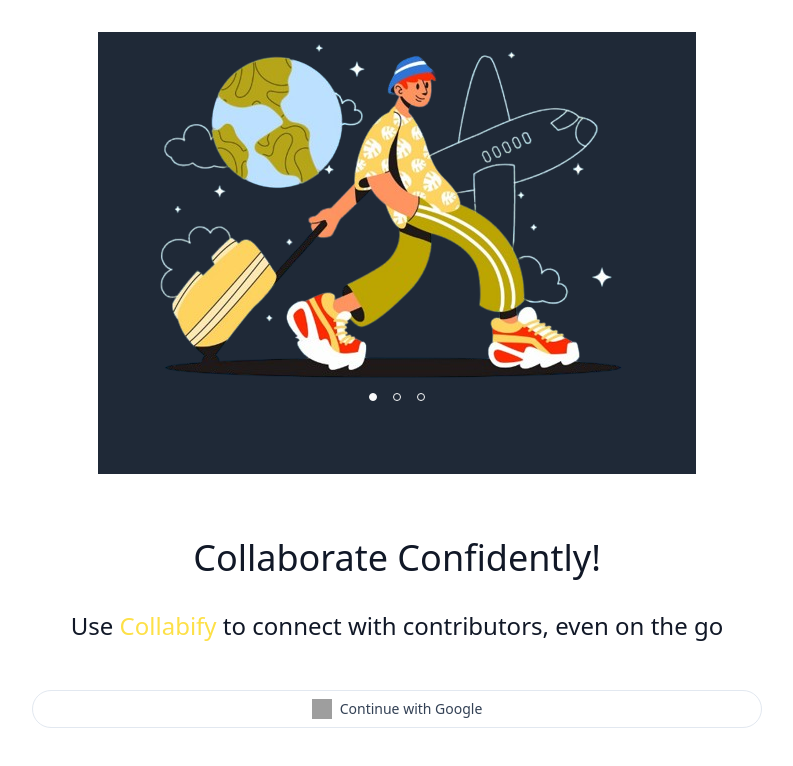
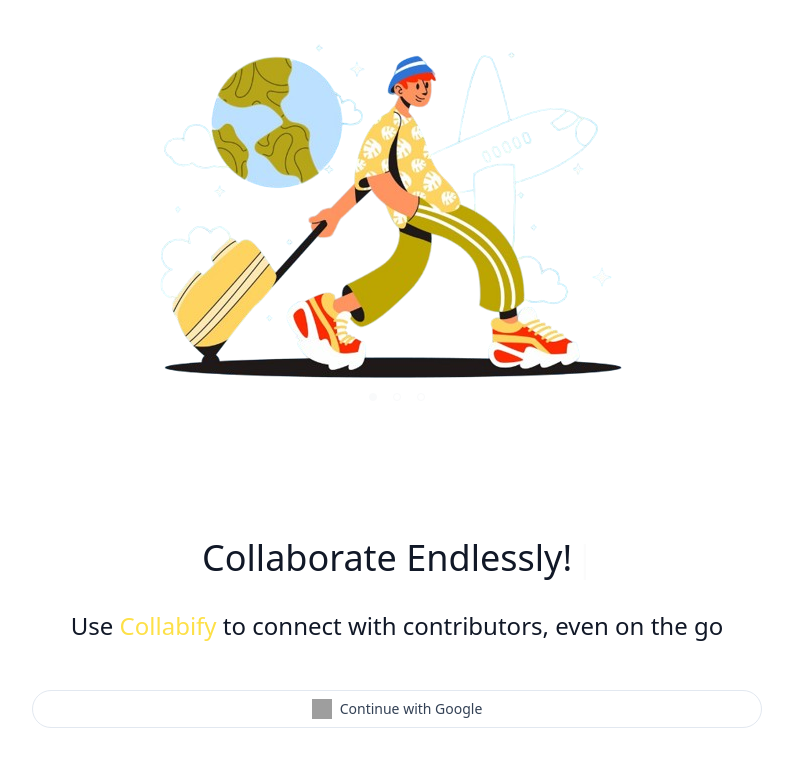
Before and after one commit to sarthakkhanduja/collabify, a React (Vite) app in the folder client/: page /#/ in a window 1280 px wide. Shown: the top 766 px of the page, without its empty margins (243-1036 px from the left). Built offline with nearby package versions, Linux system fonts and the light colour scheme; grey boxes are pictures that could not be loaded.

Commit message:
Added typewriter effect

```diff
--- a/client/package.json
+++ b/client/package.json
@@ -13,7 +13,8 @@
     "react": "^18.2.0",
     "react-dom": "^18.2.0",
     "react-icons": "^5.0.1",
-    "react-router-dom": "^6.22.3"
+    "react-router-dom": "^6.22.3",
+    "react-simple-typewriter": "^5.0.1"
   },
   "devDependencies": {
     "@types/react": "^18.2.56",
--- a/client/src/components/Carousel.tsx
+++ b/client/src/components/Carousel.tsx
@@ -55,12 +55,13 @@
 }
 
     return(
-    <div className="overflow-hidden bg-gray-800 w-full h-full" onTouchEnd={onTouchEnd}>
+    <div className="overflow-hidden w-full h-full" onTouchEnd={onTouchEnd}>
         <div className={`flex justify-center items-center transition ease-out duration-300 h-4/5`} >
             {slides.map((slide: string, index: number) => {
                 return <img key={index} src={slide} className={`${index === currentImg ? 'block' : 'hidden'} object-fit w-128 h-128`} onTouchStart={onTouchStart} onTouchMove={onTouchMove}/>
             })}
         </div>
+
         <div className="flex mt-2 w-full justify-center items-center text-white gap-4">
             {slides.map((slide: string, index: number) => {
                 return <button
--- a/client/src/components/SignUp.tsx
+++ b/client/src/components/SignUp.tsx
@@ -1,4 +1,5 @@
 import Carousel from "./Carousel";
+import { Typewriter } from 'react-simple-typewriter'
 
 import travelImg from "../assets/travel-illustration.png";
 import contentCreatorImg from "../assets/content-creator-illustration.png";
@@ -24,14 +25,25 @@
 
 function SignUp() {
   return (
-    <div className="w-full h-screen p-4 sm:p-8 dark:bg-gray-800 flex flex-col items-center">
+    <div className="w-full h-screen p-4 sm:p-8 dark:bg-gray-900 flex flex-col items-center">
         {/* <div className="h-1/2 sm:h-3/5 flex items-center justify-center">
             <img src={travelImg} />
         </div> */}
         <div className="h-1/2 sm:h-3/5 flex items-center justify-center">
             <Carousel slides={imgSlides}/>
         </div>
-        <h4 className="mt-8 sm:mt-16 text-3xl sm:text-4xl font-medium text-gray-900 dark:text-white text-center">Collaborate Confidently!</h4>
+        <h4 className="mt-8 sm:mt-16 text-3xl sm:text-4xl font-medium text-gray-900 dark:text-white text-center">Collaborate
+            <span className="">
+                <Typewriter
+                    words={[' Confidently!', ' Endlessly!', ' Securely!']}
+                    loop={0}
+                    cursor
+                    cursorStyle='|'
+                    typeSpeed={100}
+                    deleteSpeed={70}
+                    delaySpeed={2000}
+                />
+            </span></h4>
         <h5 className="mt-8 text-xl sm:text-2xl font-medium text-gray-900 dark:text-white text-center">Use <span className=" text-yellow-300">Collabify</span> to connect with contributors, even on the go</h5>
 
         <button className="w-full sm:w-3/5 mt-12 px-4 py-2 border gap-2 border-slate-200 flex justify-center items-center text-sm dark:border-slate-700 rounded-full text-slate-700 dark:text-slate-200 hover:border-slate-400 dark:hover:border-slate-500 hover:text-slate-900 dark:hover:text-slate-300 hover:shadow transition duration-150"
```
Also changed, not shown: 1 other file (tests, documents, lock files or other folders).
